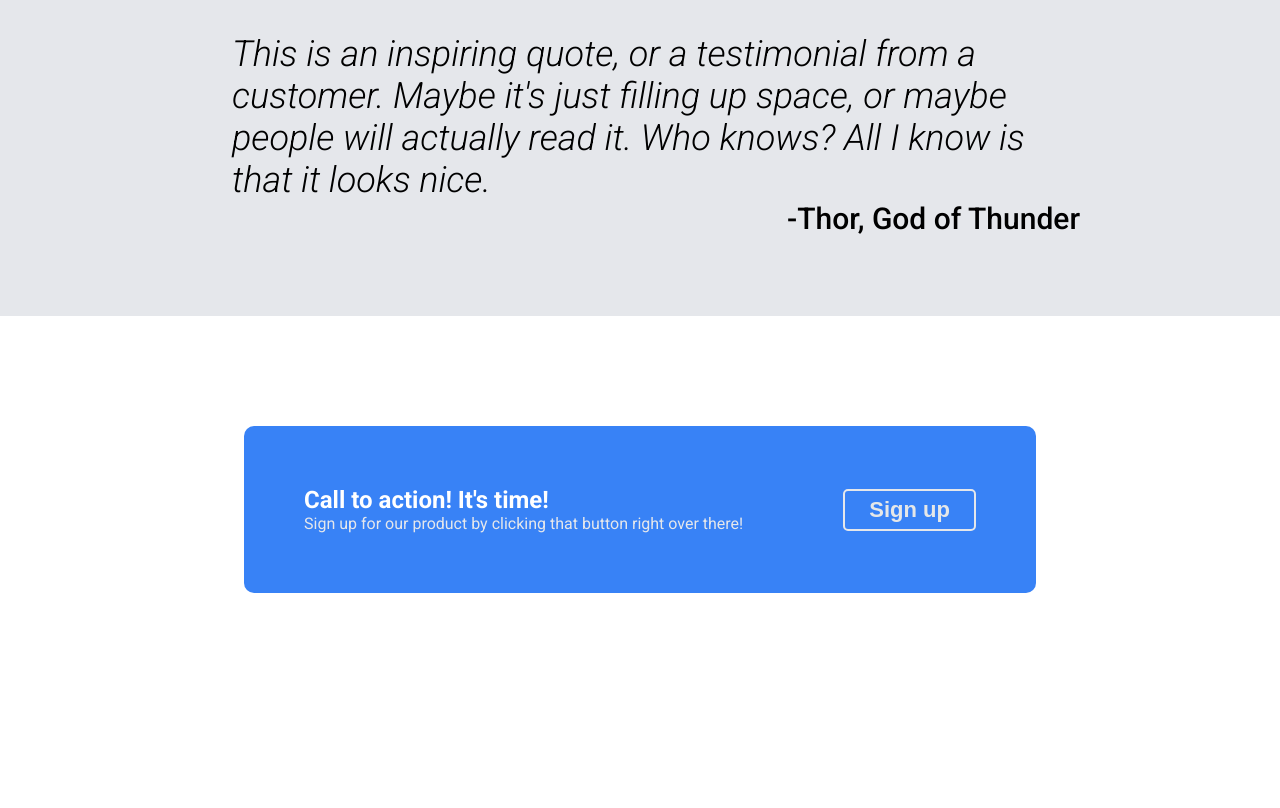
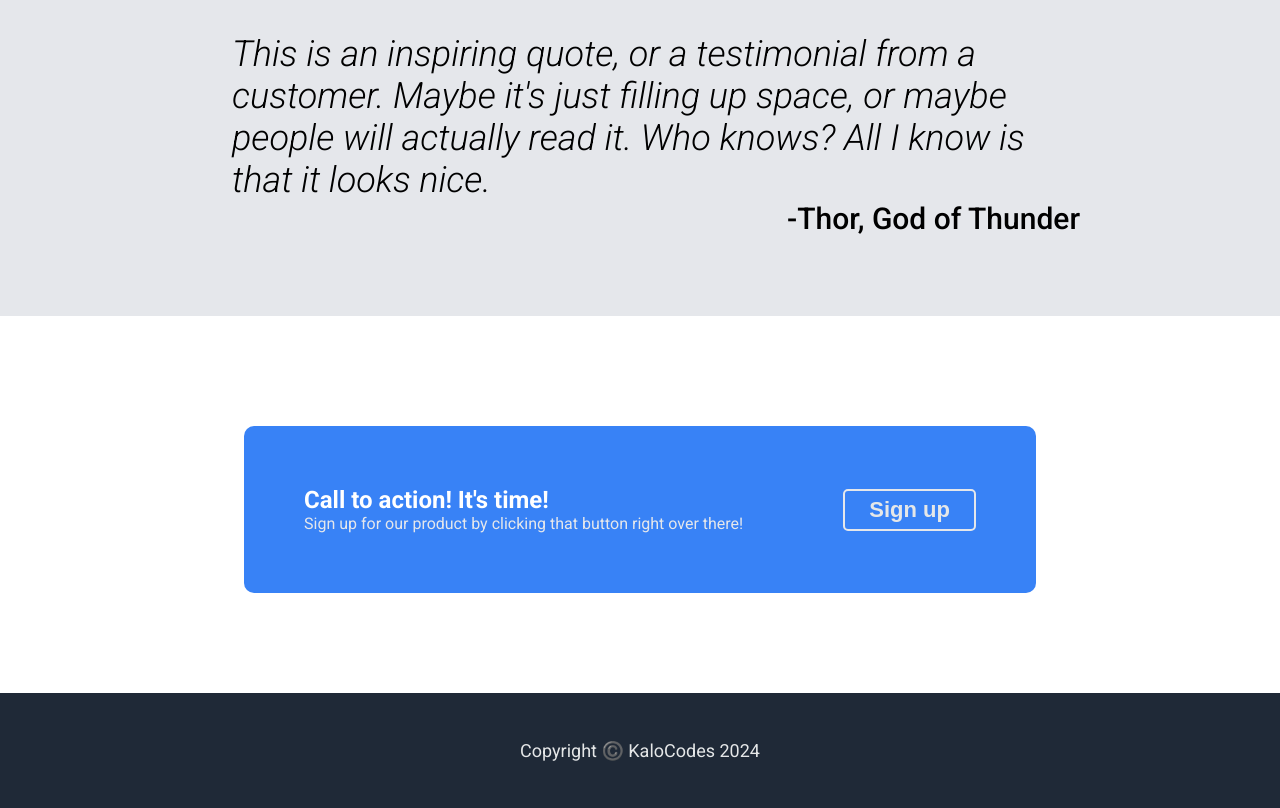
Before and after one commit to KaloCodes/Landing-Page, a plain HTML site: page index.html in a window 1280 px wide. Shown: the part 1296-2104 px from the top of the page. Before the commit the page ends 1969 px from the top, so only its background shows below. Drawn offline with Linux system fonts and the light colour scheme.

Commit message:
added and styled the footer

```diff
--- a/index.html
+++ b/index.html
@@ -100,4 +100,8 @@
             </div>
         </div>
     </div>
+
+    <div class="footer">
+        <p>Copyright ©️ KaloCodes 2024</p>
+    </div>
 </body>
--- a/styles.css
+++ b/styles.css
@@ -235,3 +235,18 @@ body {
     font-weight: bold;
     font-size: 22px;
 }
+
+.footer {
+    width: 100%;
+    display: flex;
+    justify-content: center;
+    align-items: center;
+    margin-top: 20px;
+    background-color: #1f2937;
+    padding: 47px 0px;
+}
+
+.footer p {
+    color: #e5e7e8;
+    font-size: 18px;
+}
```
